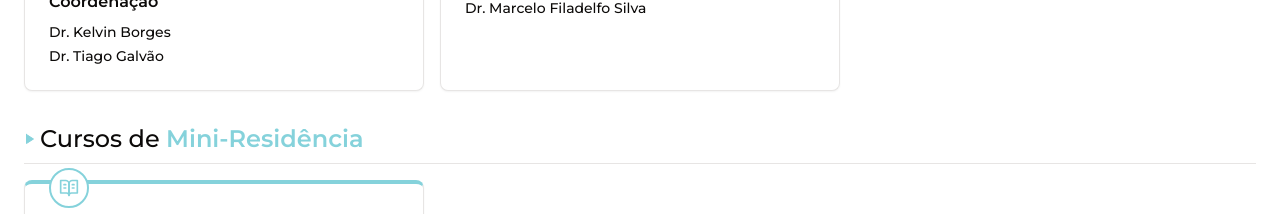
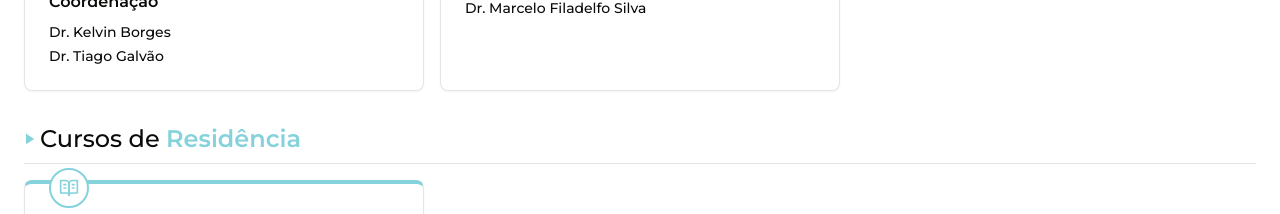
Before and after one commit to charmingruby/lider-instituto, a Next.js app: page / in a window 1280 px wide. Shown: the part 3380-3594 px from the top of the page. Built offline with nearby package versions, Linux system fonts and the light colour scheme.

Commit message:
chore: mini word on courses

```diff
--- a/src/content/courses.ts
+++ b/src/content/courses.ts
@@ -129,7 +129,7 @@ const courses: Course[] = [
     ],
   },
   {
-    title: 'Mini-Residência',
+    title: 'Residência',
     subcourses: [
       {
         title: 'Residência em Harmonização Orofacial',
```
